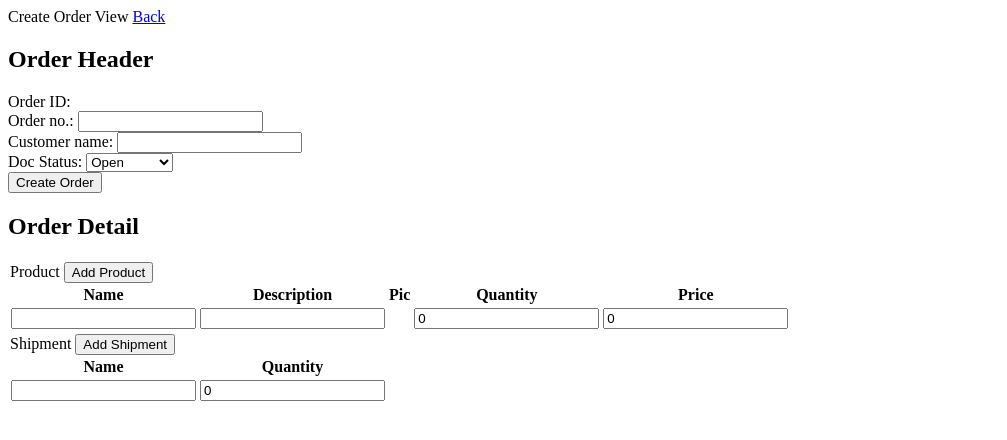
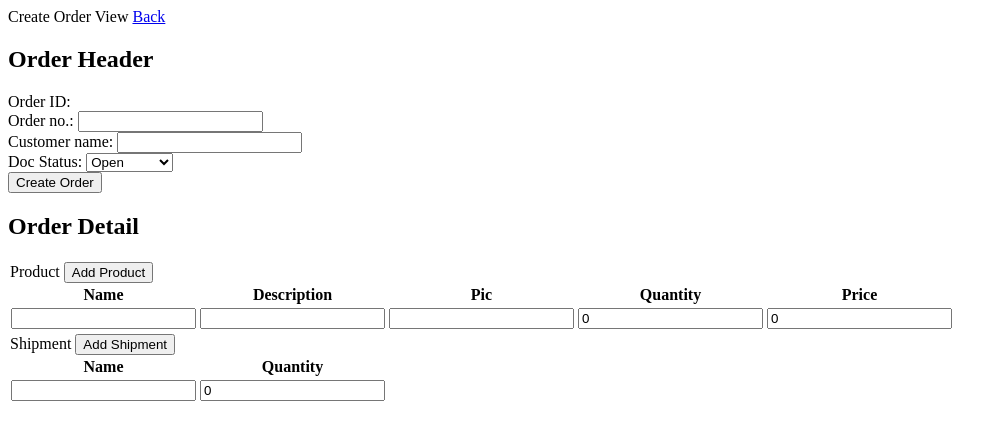
Before and after one commit to saoloung/order-management, a Vue app: page /order/create in a window 1280 px wide. Shown: the top 440 px of the page, without its empty margins (0-1007 px from the left). Built offline with nearby package versions, Linux system fonts and the light colour scheme.

Commit message:
update field imageUrl to input text

```diff
--- a/src/views/CreateView.vue
+++ b/src/views/CreateView.vue
@@ -93,7 +93,7 @@ const createOrder = async (orderData) => {
                         <tr v-for="product in orderData.products">
                             <td> <input type="text" v-model="product.name"> </td>
                             <td> <input type="text" v-model="product.description"> </td>
-                            <td> <img :src="product.imageUrl"></td>
+                            <td> <input type="text" v-model="product.imageUrl"></td>
                             <td> <input type="number" v-model="product.quantity"> </td>
                             <td> <input type="number" v-model="product.price"> </td>
                         </tr>
```
